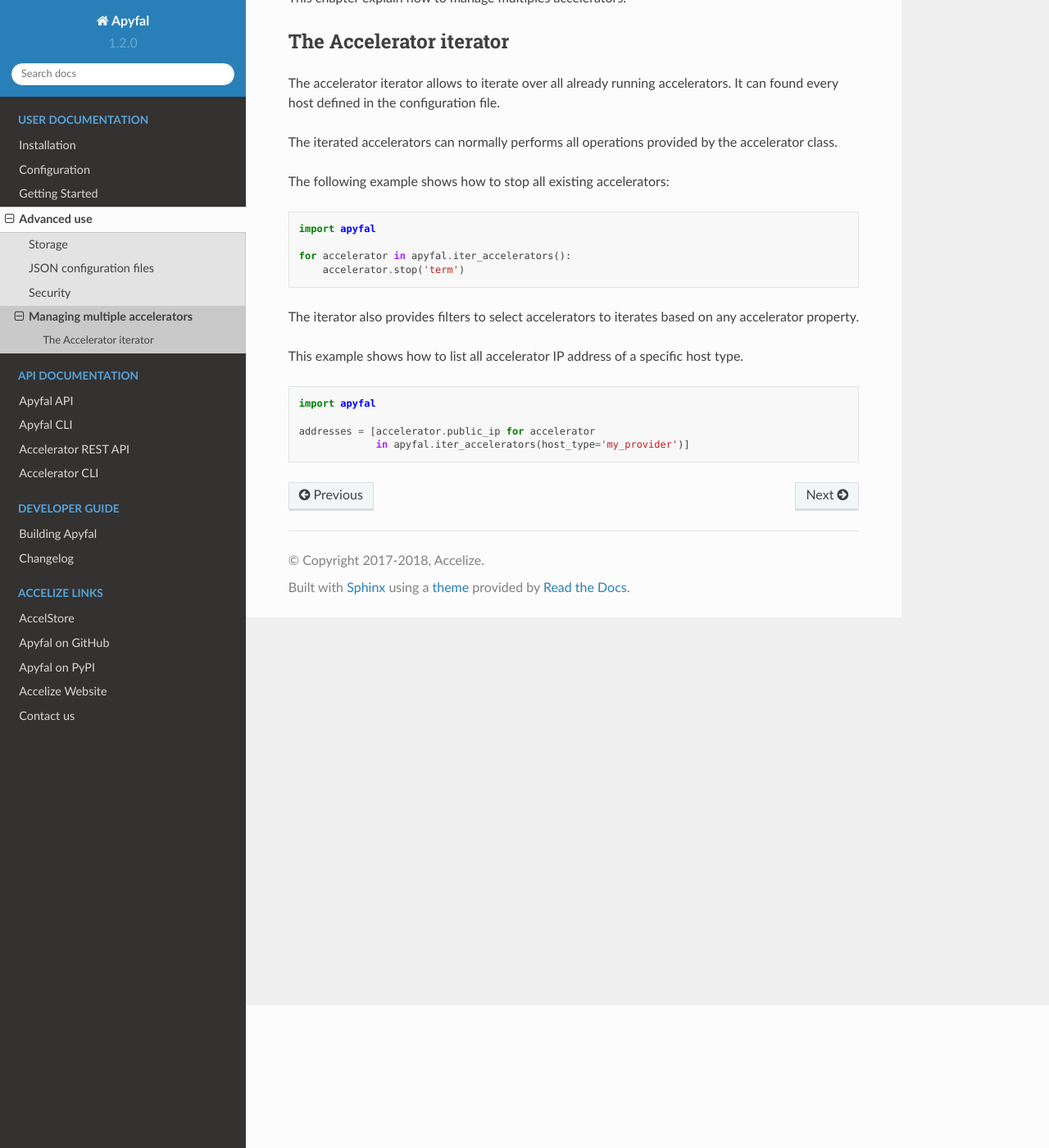
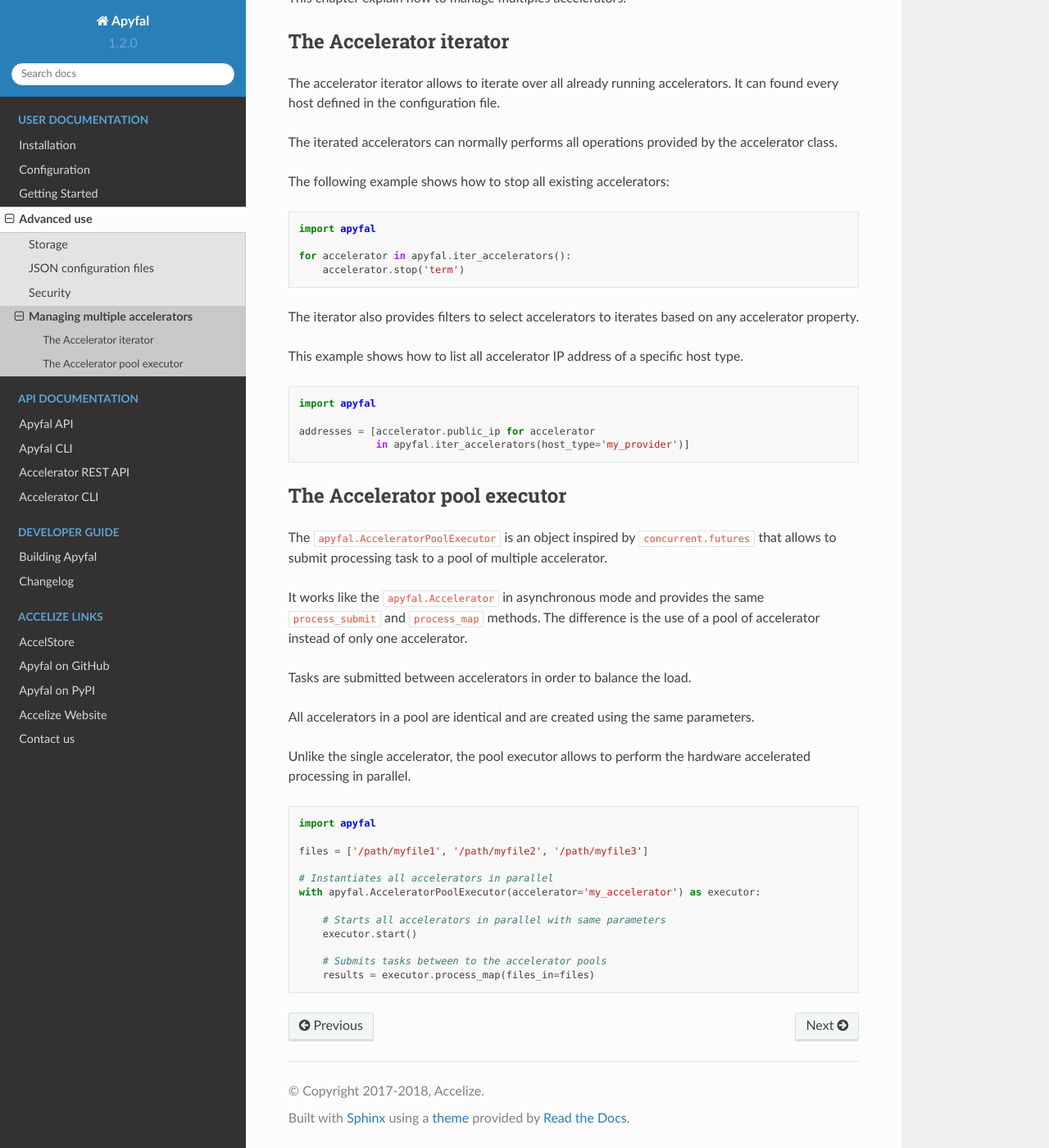
Before and after one commit to Accelize/apyfal, a Sphinx documentation site: the page built from docs/advanced_multi_accelerator.rst, in a window 1280 px wide and 1400 px high, scrolled down 174 px. Shown: the whole window at 82% size. Built offline with Sphinx 7.4.7 and the Read the Docs theme 2.0.0, drawn with Linux system fonts in a browser that asks for light colours; pages that are not in the unit, such as notebooks, are missing from menus.

Commit message:
Accelerators property + documentation.
Don't share queue.

```diff
--- a/docs/advanced_multi_accelerator.rst
+++ b/docs/advanced_multi_accelerator.rst
@@ -33,3 +33,37 @@ type.
 
    addresses = [accelerator.public_ip for accelerator
                 in apyfal.iter_accelerators(host_type='my_provider')]
+
+The Accelerator pool executor
+-----------------------------
+
+The ``apyfal.AcceleratorPoolExecutor`` is an object inspired by
+``concurrent.futures`` that allows to submit processing task to a pool of
+multiple accelerator.
+
+It works like the ``apyfal.Accelerator`` in asynchronous mode and provides the
+same ``process_submit`` and ``process_map`` methods. The difference is the use
+of a pool of accelerator instead of only one accelerator.
+
+Tasks are submitted between accelerators in order to balance the load.
+
+All accelerators in a pool are identical and are created using the same
+parameters.
+
+Unlike the single accelerator, the pool executor allows to perform the
+hardware accelerated processing in parallel.
+
+.. code-block:: python
+
+   import apyfal
+
+   files = ['/path/myfile1', '/path/myfile2', '/path/myfile3']
+
+   # Instantiates all accelerators in parallel
+   with apyfal.AcceleratorPoolExecutor(accelerator='my_accelerator') as executor:
+
+       # Starts all accelerators in parallel with same parameters
+       executor.start()
+
+       # Submits tasks between to the accelerator pools
+       results = executor.process_map(files_in=files)
```
Also changed, not shown: docs/getting_started.rst (+45 -0 lines), 1 other file.
